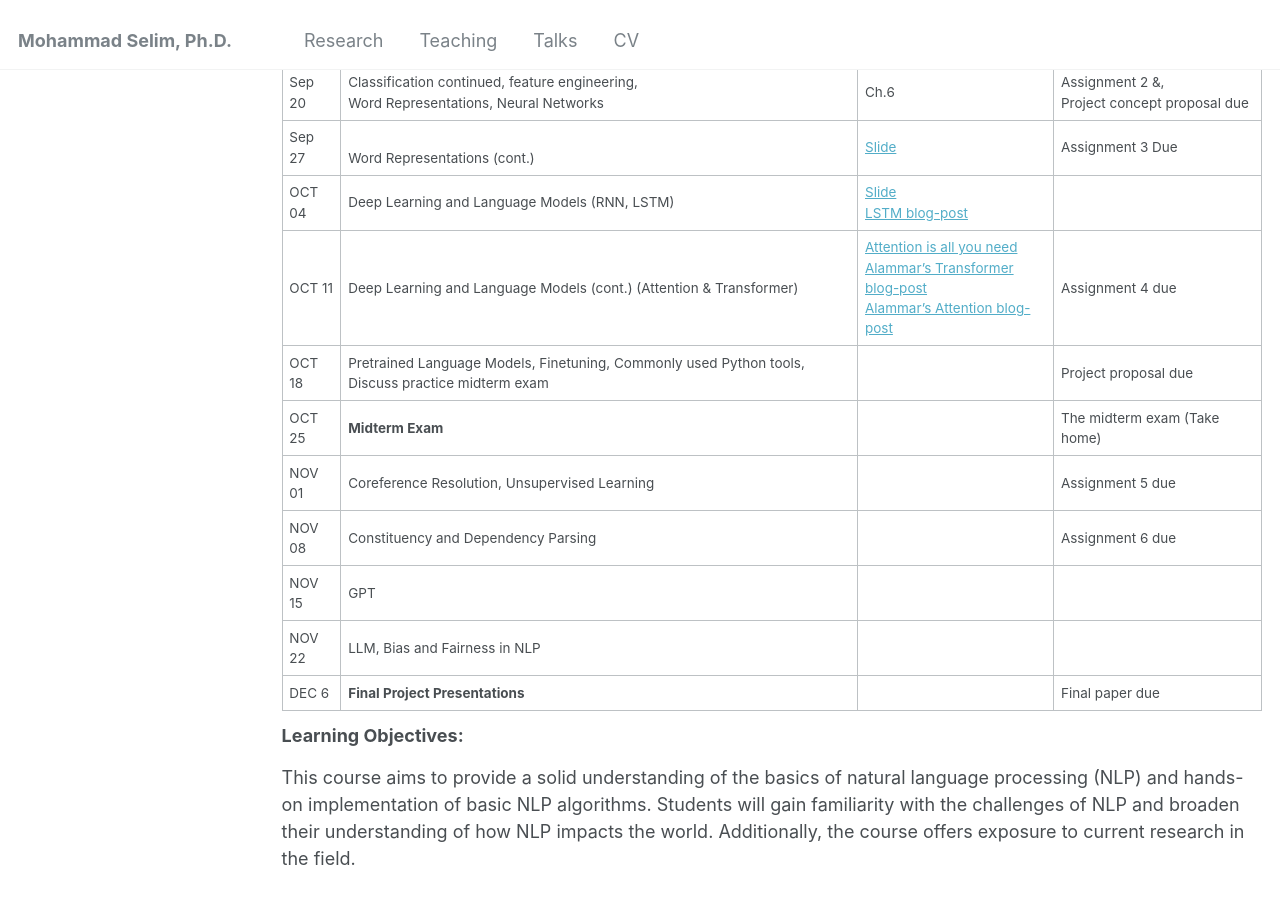
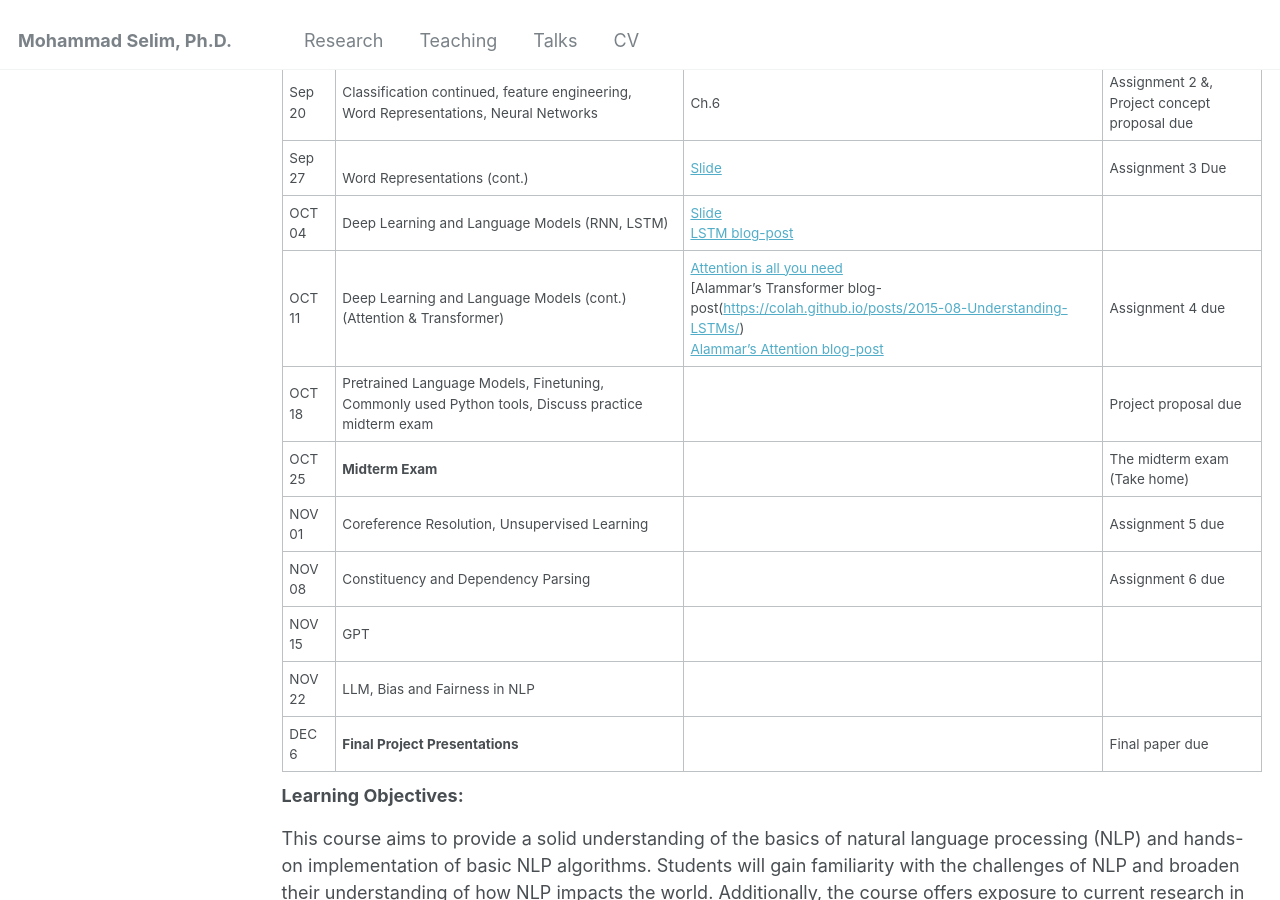
Before and after one commit to selimmd/selimmd.github.io, a Jekyll site: the page built from _teaching/nlp2024.md, in a window 1280 px wide and 900 px high, scrolled down 637 px. Built offline with Jekyll 4.4.1, drawn with Linux system fonts in a browser that asks for light colours.

Commit message:
Update nlp2024.md

```diff
--- a/_teaching/nlp2024.md
+++ b/_teaching/nlp2024.md
@@ -39,7 +39,7 @@ h2, h3, h4, h5, h6 {margin: 0;}
 | Sep 20  | Classification continued, feature engineering, <br/> Word Representations, Neural Networks | Ch.6 |   Assignment 2 &, <br/> Project concept proposal due|
 | Sep 27  | <br/> Word Representations (cont.) | [Slide](https://docs.google.com/presentation/d/1QuoOQXcAF812_ZI59ehgF9BzCVvIFK5w/edit?usp=sharing&ouid=115579883578265764099&rtpof=true&sd=true) | Assignment 3 Due|
 | OCT 04  | Deep Learning and Language Models  (RNN, LSTM)                                                         | [Slide](https://docs.google.com/presentation/d/1eyMPVrKNwTYC1Xdpw6x2O17YzDbj73JX/edit?usp=sharing&ouid=115579883578265764099&rtpof=true&sd=true) <br/> [LSTM blog-post](https://colah.github.io/posts/2015-08-Understanding-LSTMs/)   | |
-| OCT 11  | Deep Learning and Language Models (cont.)  (Attention & Transformer)                                               | [Attention is all you need](https://arxiv.org/pdf/1706.03762) <br/> [Alammar's Transformer blog-post]([https://colah.github.io/posts/2015-08-Understanding-LSTMs/](https://jalammar.github.io/illustrated-transformer/))  <br/>  [Alammar's Attention blog-post](https://jalammar.github.io/visualizing-neural-machine-translation-mechanics-of-seq2seq-models-with-attention/)  | Assignment 4 due |
+| OCT 11  | Deep Learning and Language Models (cont.)  (Attention & Transformer)                                               | [Attention is all you need](https://arxiv.org/pdf/1706.03762) <br/> [Alammar's Transformer blog-post([https://colah.github.io/posts/2015-08-Understanding-LSTMs/](https://jalammar.github.io/illustrated-transformer/))  <br/>  [Alammar's Attention blog-post](https://jalammar.github.io/visualizing-neural-machine-translation-mechanics-of-seq2seq-models-with-attention/)  | Assignment 4 due |
 | OCT 18 |  Pretrained Language Models, Finetuning, Commonly used Python tools, Discuss practice midterm exam  | | Project proposal due |
 | OCT 25 | **Midterm Exam** |  | The midterm exam (Take home) |
 | NOV 01 | Coreference Resolution, Unsupervised Learning  | |  Assignment 5 due|
```
